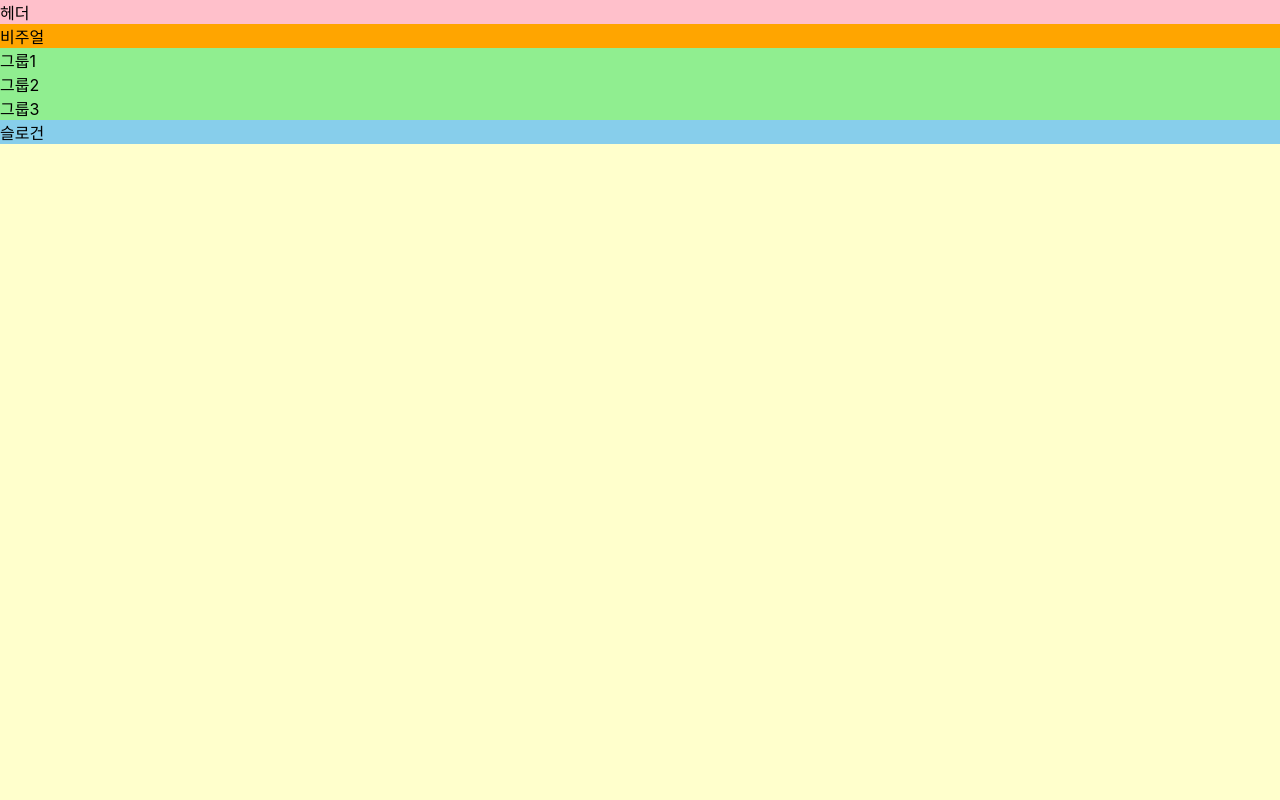
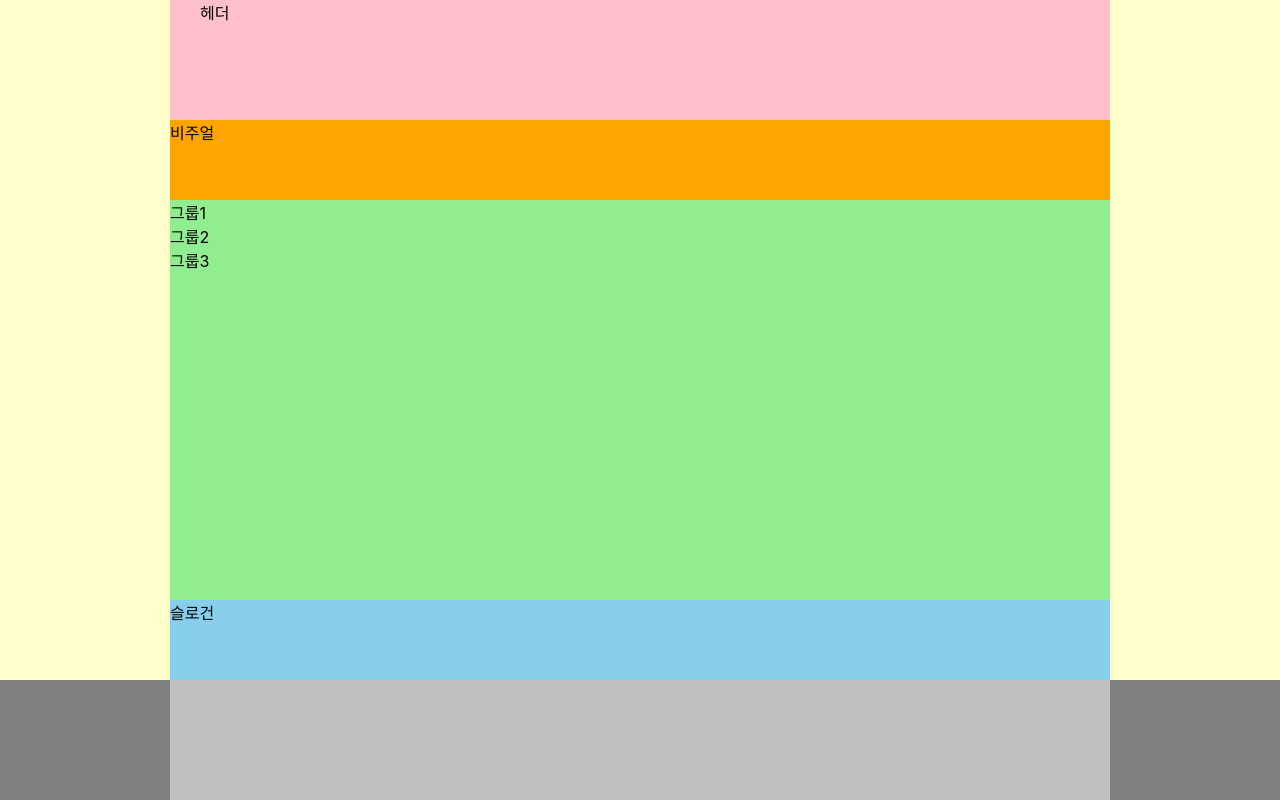
Before and after one commit to 5wintaek/HTML5, a website: page index.html in a window 1280 px wide. Drawn offline with Linux system fonts and the light colour scheme; a web font is replaced by a local one.

Commit message:
style 레이아웃 box-sizing border-box

```diff
--- a/styles/style.css
+++ b/styles/style.css
@@ -1,23 +1,46 @@
 @import url(./normalize.css);
 @import url(./reset.css);
-
+/* 본문 스타일 */
 body{
   background: #ffc;
   font-family: "Pretendard Variable", Pretendard, -apple-system, BlinkMacSystemFont, system-ui, Roboto, "Helvetica Neue", "Segoe UI", "Apple SD Gothic Neo", "Noto Sans KR", "Malgun Gothic", "Apple Color Emoji", "Segoe UI Emoji", "Segoe UI Symbol", sans-serif;
 }
 
+/* 레이아웃 */
+/* 선택자 그룹핑 */
+.header, .visual, .main, .slogan, .footer-inner{
+  width: 940px;
+  box-sizing: border-box;
+  margin: 0 auto;
+}
+
+/* 헤더 */
 .header{
   background-color: pink;
+  padding: 0 30px;
+  height: 15vh;
 }
+/* 비주얼 */
 .visual{
   background-color: orange;
+  height: 10vh;
 }
+/* 메인 */
 .main{
   background-color: lightgreen;
+  height: 50vh;
 }
+/* 슬로건 */
 .slogan{
-  background-color: skyblue
+  background-color: skyblue;
+  height: 10vh;
 }
+/* 푸터 */
 .footer{
-  background-color: gray
+  background-color: gray;
 }
+
+.footer-inner{
+  background-color: silver;
+  height: 15vh;
+}
```
